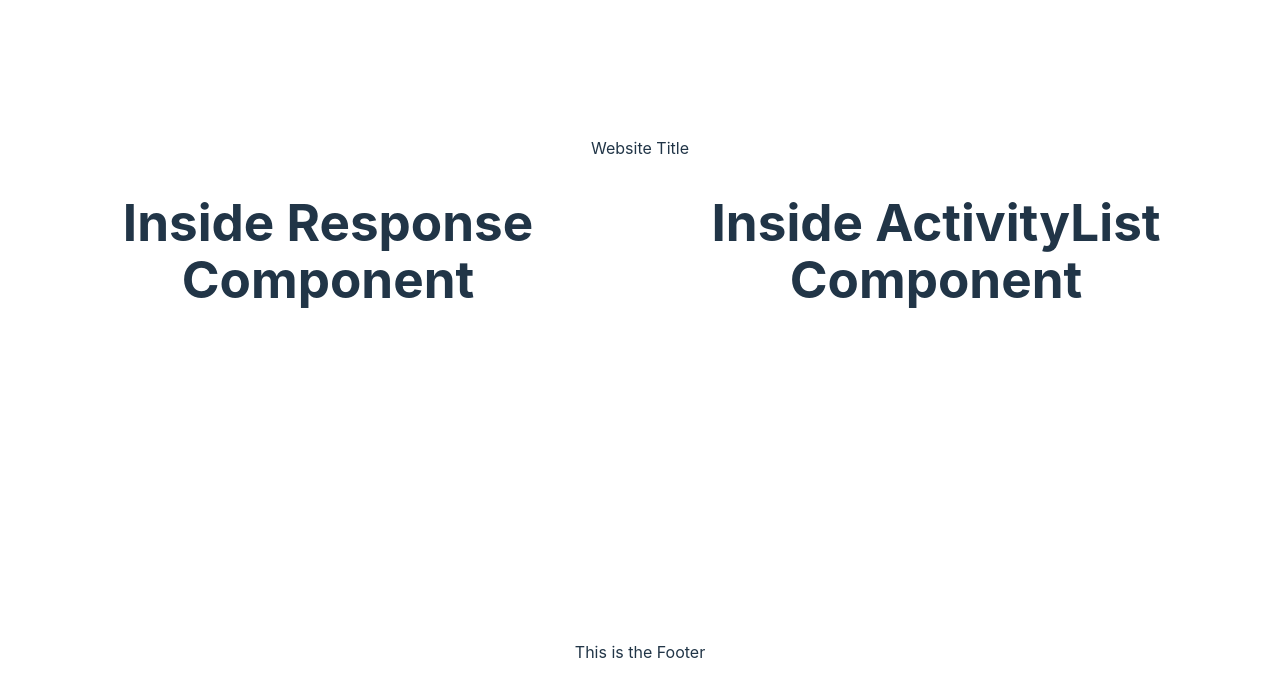
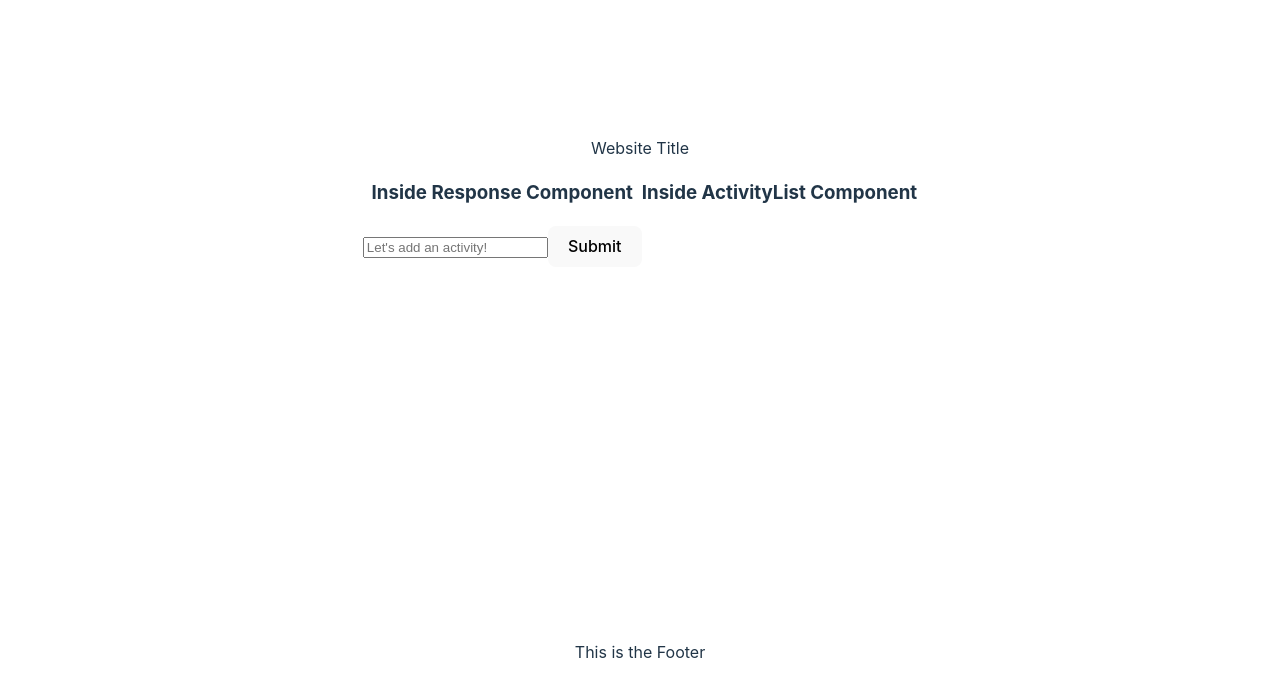
Before and after one commit to JCarter-coder/react-mvp, a React (Vite) app: page / in a window 1280 px wide. Shown: the top 696 px of the page. Built offline with nearby package versions, Linux system fonts and the light colour scheme.

Commit message:
"setting up input and button"

```diff
--- a/src/App.jsx
+++ b/src/App.jsx
@@ -22,7 +22,7 @@ function App() {
     <>
       <Header />
       <div id="main-container">
-        <Response response={response}/>
+        <Response response={response} getResponse={getResponse}/>
         <ActivityList />
       </div>
       <Footer />
--- a/src/components/ActivityList.jsx
+++ b/src/components/ActivityList.jsx
@@ -1,7 +1,7 @@
 function ActivityList() {
     return (
         <div>
-            <h1>Inside ActivityList Component</h1>
+            <h3>Inside ActivityList Component</h3>
         </div>
     )
 }
--- a/src/components/Response.jsx
+++ b/src/components/Response.jsx
@@ -1,7 +1,39 @@
-function Response({ response }) {
+import { useState } from "react";
+
+function Response({ response, getResponse }) {
+    // Local state
+    const [userResponse, setUserResponse] = useState("");
+
+    /* const getUserResponse = (info) => {
+        getResponse(info);
+        setUserResponse({});
+    } */
+
+    const recordResponse = (e) => {
+        console.log(e.target);
+        setUserResponse(e.target.value);
+        console.log(userResponse);
+        getResponse(userResponse);
+        setUserResponse({});
+    }
+
+    const handleClick = () => {
+        recordResponse();
+    }
+
+
     return (
         <div>
-            <h1>Inside Response Component</h1>
+            <h3>Inside Response Component</h3>
+            <input
+                type="text"
+                placeholder="Let's add an activity!"
+                value={userResponse}
+                /*onChange={recordResponse}
+                onKeyDown={submitResponse} */
+            />
+            <button onClick={() => handleClick()}>Submit</button>
+
         </div>
     )
 }
```
